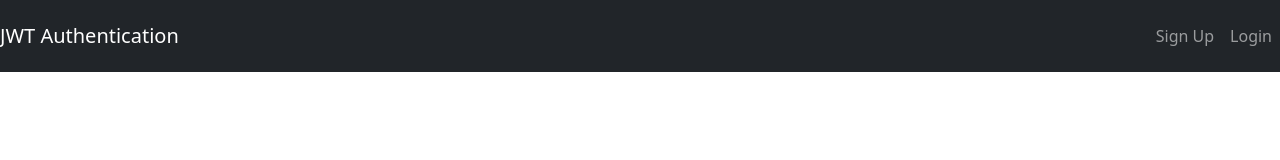
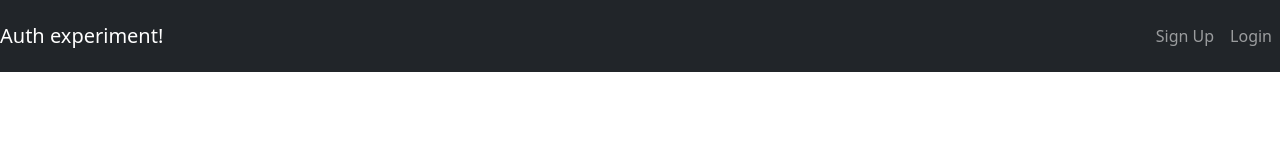
Before and after one commit to timebreaker49/vigilant-invention, a React (Create React App) app in the folder frontend/: page /sign-up in a window 1280 px wide. Shown: the top 160 px of the page. Built offline with nearby package versions, Linux system fonts and the light colour scheme.

Commit message:
Change nav bar title

```diff
--- a/frontend/src/components/navigation.js
+++ b/frontend/src/components/navigation.js
@@ -17,7 +17,7 @@ export function Navigation() {
     return (
         <div>
             <Navbar bg="dark" variant='dark'>
-                <Navbar.Brand href="/">JWT Authentication</Navbar.Brand>
+                <Navbar.Brand href="/">Auth experiment!</Navbar.Brand>
                 <Nav className="me-auto">
                     {isAuth ? <Nav.Link href="/">Home</Nav.Link> : null}
                 </Nav>
```
